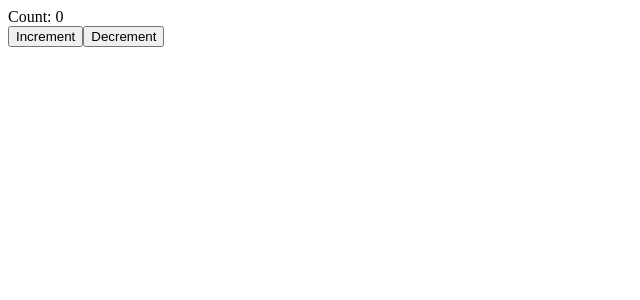
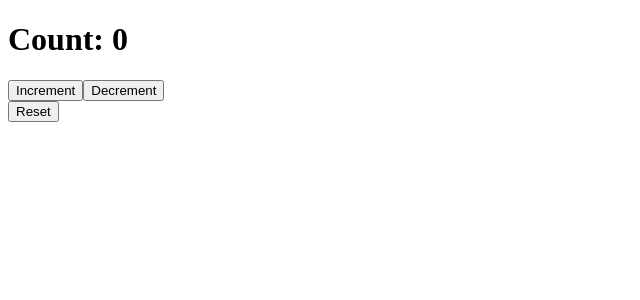
Before and after one commit to iathrd/react-fundamentals, a React (Vite) app: page / in a window 1280 px wide. Shown: the top 300 px of the page, without its empty margins (0-640 px from the left). Built offline with nearby package versions, Linux system fonts and the light colour scheme.

Commit message:
useImperativeHandle

```diff
--- a/src/App.tsx
+++ b/src/App.tsx
@@ -1,11 +1,11 @@
 import './App.css'
-import UseReducerDemo from './components/react-usereducer'
+import UseImperativeHandleDemo from './components/react-useimperativehandle'
 
 function App() {
 
   return (
     <>
-     <UseReducerDemo/>
+     <UseImperativeHandleDemo />
     </>
   )
 }
--- /dev/null
+++ b/src/components/react-useimperativehandle/Counter.tsx
@@ -0,0 +1,26 @@
+import { useState, forwardRef, useImperativeHandle } from "react"
+
+export type CounterRef = {
+    reset: () => void
+}
+
+const Counter = forwardRef<CounterRef>((_, ref) => {
+    const [count, setCount] = useState(0)
+
+    const increment = () => setCount(count + 1)
+    const decrement = () => setCount(count - 1)
+
+    const reset = () => setCount(0)
+
+    useImperativeHandle(ref, () => ({ reset }))
+
+    return (
+        <div>
+            <h1>Count: {count}</h1>
+            <button onClick={increment}>Increment</button>
+            <button onClick={decrement}>Decrement</button>
+        </div>
+    )
+})
+
+export default Counter
--- /dev/null
+++ b/src/components/react-useimperativehandle/index.tsx
@@ -0,0 +1,18 @@
+import { useRef } from "react"
+import Counter, { CounterRef } from "./Counter"
+
+
+const UseImperativeHandleDemo = () => {
+  const counterRef = useRef<CounterRef>(null)
+
+  return (
+    <div>
+      <div>
+      <Counter ref={counterRef} />
+      </div>
+      <button onClick={() => counterRef.current?.reset()}>Reset</button>
+    </div>
+  )
+}
+
+export default UseImperativeHandleDemo
```
